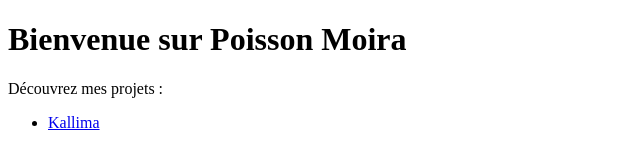
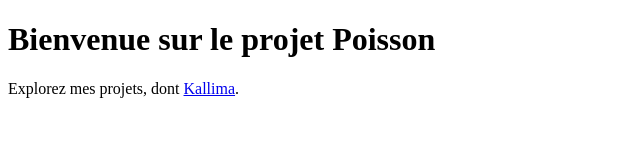
Before and after one commit to Poissonfolders/Poisson, a plain HTML site: page index.html in a window 1280 px wide. Shown: the whole page, without its empty margins (0-640 px from the left). Drawn offline with Linux system fonts and the light colour scheme.

Commit message:
Update index.html

```diff
--- a/index.html
+++ b/index.html
@@ -1,15 +1,12 @@
 <!DOCTYPE html>
-<html lang="fr">
+<html lang="en">
 <head>
     <meta charset="UTF-8">
     <meta name="viewport" content="width=device-width, initial-scale=1.0">
-    <title>Poisson Moira</title>
+    <title>Bienvenue sur Poisson</title>
 </head>
 <body>
-    <h1>Bienvenue sur Poisson Moira</h1>
-    <p>Découvrez mes projets :</p>
-    <ul>
-        <li><a href="kallima/">Kallima</a></li>
-    </ul>
+    <h1>Bienvenue sur le projet Poisson</h1>
+    <p>Explorez mes projets, dont <a href="./Kallima/index.html">Kallima</a>.</p>
 </body>
 </html>
```
